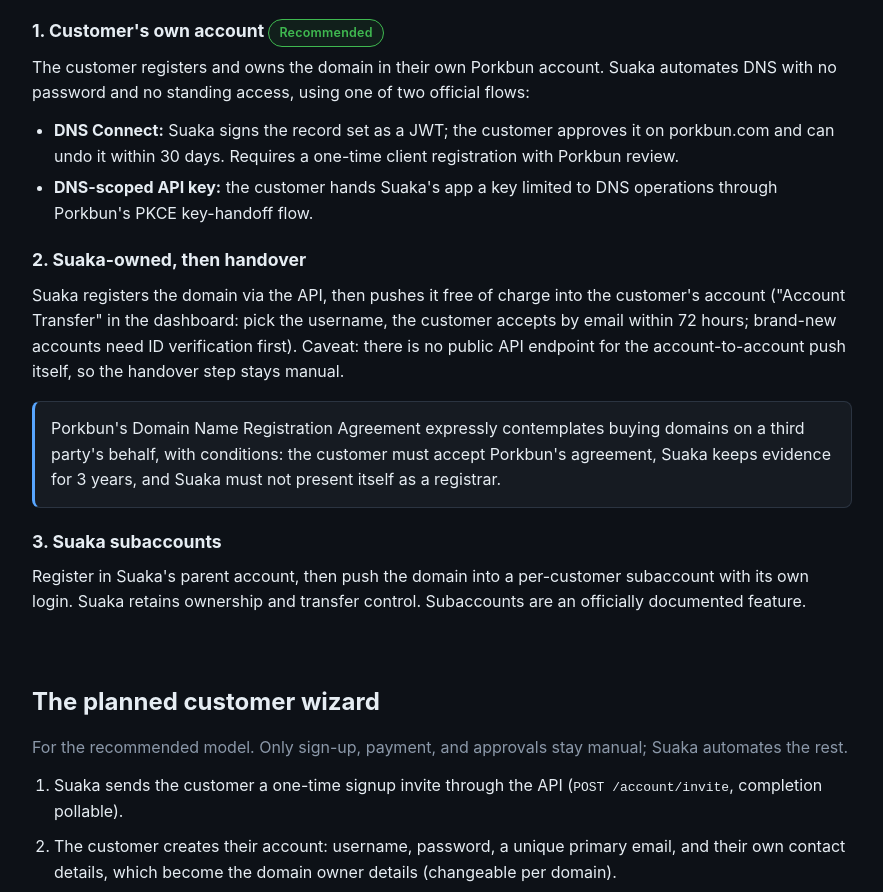
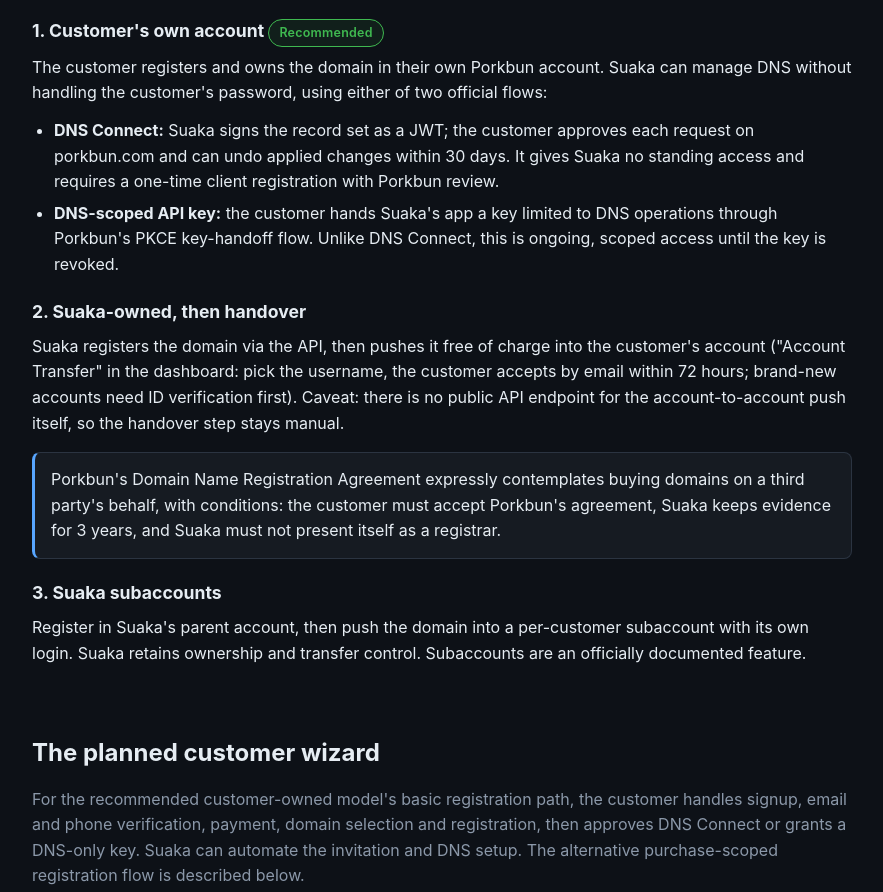
Before and after one commit to irvan-putra/suaka, a plain HTML site: page site/guide/index.html in a window 1280 px wide. Shown: the part 874-1766 px from the top of the page, without its empty margins (198-1081 px from the left). Drawn offline with Linux system fonts and the light colour scheme.

Commit message:
Clarify DNS access and manual wizard steps

```diff
--- a/site/guide/index.html
+++ b/site/guide/index.html
@@ -37,10 +37,10 @@
     <p class="muted">All three support automation of the full domain lifecycle under the stated grants. They differ in who owns and controls the domain.</p>
 
     <h3>1. Customer's own account <span class="badge ok">Recommended</span></h3>
-    <p>The customer registers and owns the domain in their own Porkbun account. Suaka automates DNS with no password and no standing access, using one of two official flows:</p>
+    <p>The customer registers and owns the domain in their own Porkbun account. Suaka can manage DNS without handling the customer's password, using either of two official flows:</p>
     <ul class="plain">
-      <li><strong>DNS Connect:</strong> Suaka signs the record set as a JWT; the customer approves it on porkbun.com and can undo it within 30 days. Requires a one-time client registration with Porkbun review.</li>
-      <li><strong>DNS-scoped API key:</strong> the customer hands Suaka's app a key limited to DNS operations through Porkbun's PKCE key-handoff flow.</li>
+      <li><strong>DNS Connect:</strong> Suaka signs the record set as a JWT; the customer approves each request on porkbun.com and can undo applied changes within 30 days. It gives Suaka no standing access and requires a one-time client registration with Porkbun review.</li>
+      <li><strong>DNS-scoped API key:</strong> the customer hands Suaka's app a key limited to DNS operations through Porkbun's PKCE key-handoff flow. Unlike DNS Connect, this is ongoing, scoped access until the key is revoked.</li>
     </ul>
 
     <h3>2. Suaka-owned, then handover</h3>
@@ -55,7 +55,7 @@
 
   <section>
     <h2>The planned customer wizard</h2>
-    <p class="muted">For the recommended model. Only sign-up, payment, and approvals stay manual; Suaka automates the rest.</p>
+    <p class="muted">For the recommended customer-owned model's basic registration path, the customer handles signup, email and phone verification, payment, domain selection and registration, then approves DNS Connect or grants a DNS-only key. Suaka can automate the invitation and DNS setup. The alternative purchase-scoped registration flow is described below.</p>
     <ol class="steps">
       <li>Suaka sends the customer a one-time signup invite through the API (<code>POST /account/invite</code>, completion pollable).</li>
       <li>The customer creates their account: username, password, a unique primary email, and their own contact details, which become the domain owner details (changeable per domain).</li>
```
